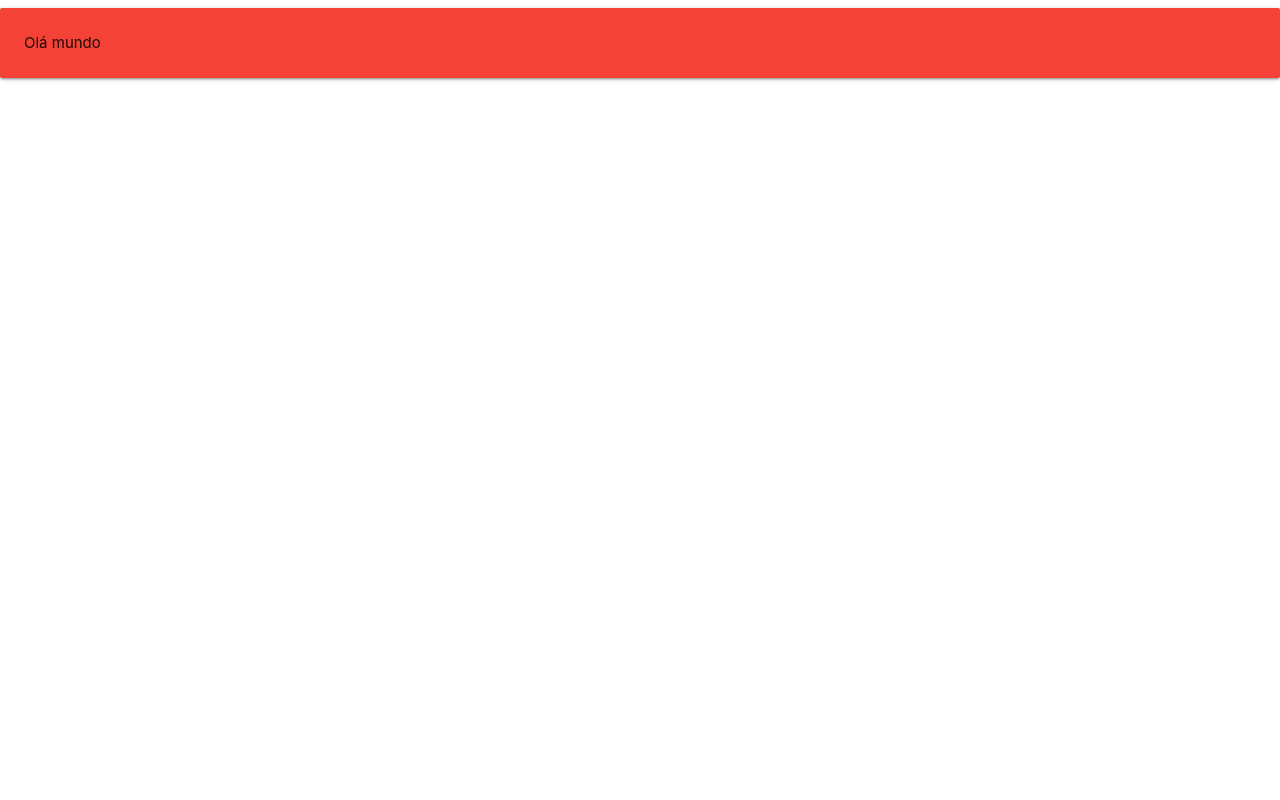
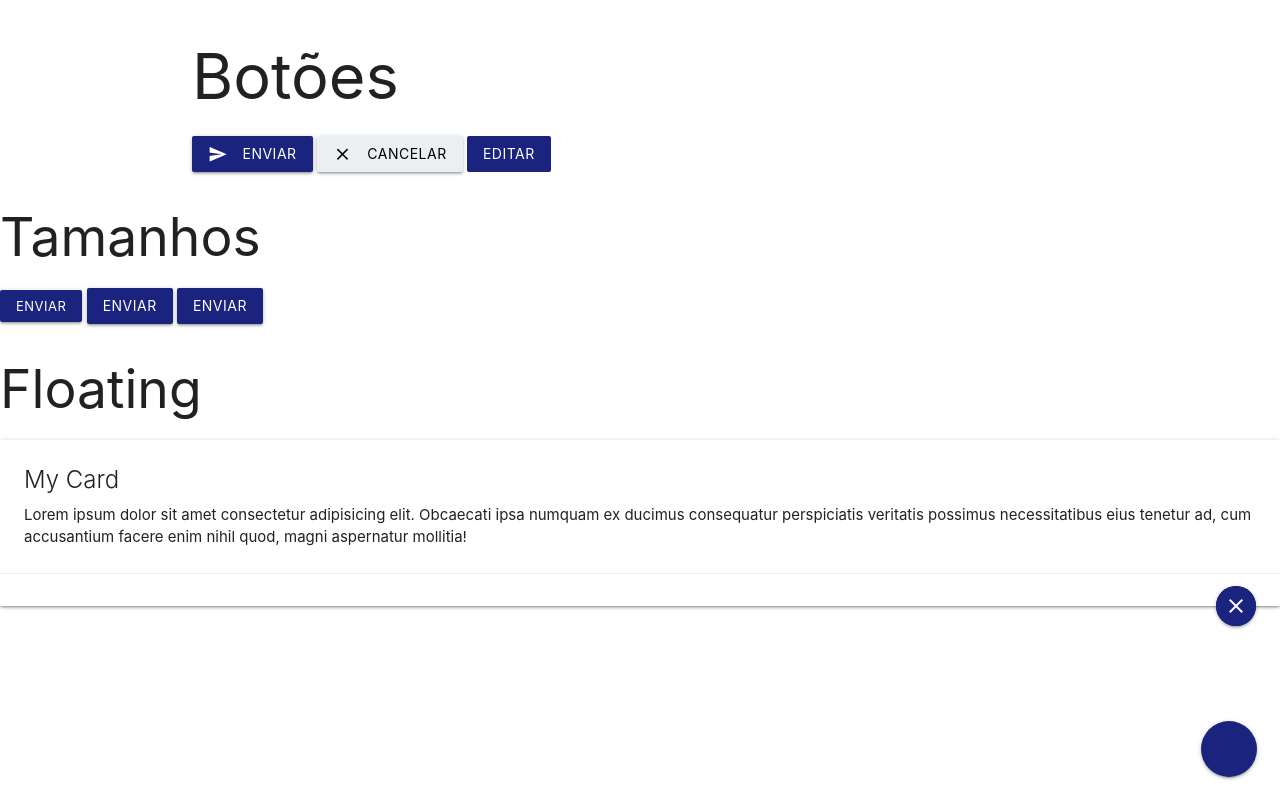
Before and after one commit to KarinaTelles/materializecss-exercise-mrcs-adv, a plain HTML site: page index.html in a window 1280 px wide. Drawn offline with nearby package versions, Linux system fonts and the light colour scheme.

Commit message:
entendo os esquemas de cores

```diff
--- a/index.html
+++ b/index.html
@@ -20,7 +20,47 @@
   </head>
 
   <body>
-    <div class="card-panel red">Olá mundo</div>
+    <div class="container">
+      <h1>Botões</h1>
+      <a class="btn waves-effect waves-light indigo darken-4">
+        <i class="material-icons left">send</i> Enviar
+      </a>
+      <a class="btn waves-effect waves-light black-text blue-grey lighten-5">
+        <i class="material-icons left">close</i> Cancelar
+      </a>
+      <a
+        class="btn waves-effect waves-light indigo darken-4 white-text btn-flat"
+        >Editar</a
+      >
+    </div>
+    <h2>Tamanhos</h2>
+    <a class="btn waves-effect waves-light btn-small indigo darken-4">Enviar</a>
+    <a class="btn waves-effect waves-light indigo darken-4 white-text"
+      >Enviar</a
+    >
+    <a class="btn waves-effect waves-light btn large indigo darken-4">Enviar</a>
+    <h2>Floating</h2>
+
+    <div class="card">
+      <div class="card-content">
+        <span class="card-title">My Card</span>
+        <p>
+          Lorem ipsum dolor sit amet consectetur adipisicing elit. Obcaecati
+          ipsa numquam ex ducimus consequatur perspiciatis veritatis possimus
+          necessitatibus eius tenetur ad, cum accusantium facere enim nihil
+          quod, magni aspernatur mollitia!
+        </p>
+      </div>
+      <div class="card-action">
+        <a
+          class="btn btn-floating waves-light waves-effect indigo darken-4 pulse halfway-fab"
+          ><i class="material-icons left">close</i>
+        </a>
+      </div>
+    </div>
+    <div class="fixed-action-btn">
+      <a class="btn-floating btn-large indigo darken-4"></a>
+    </div>
     <!--JavaScript at end of body for optimized loading-->
     <script src="http://code.jquery.com/jquery-1.9.0rc1.js"></script>
     <script type="text/javascript" src="js/materialize.js"></script>
```
